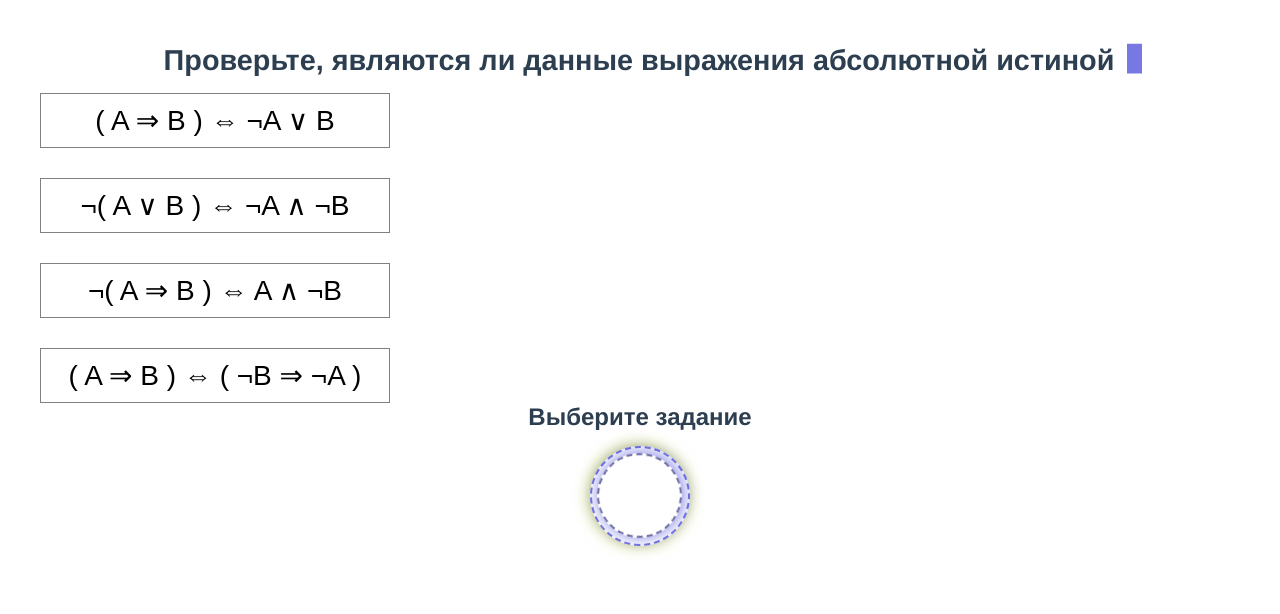
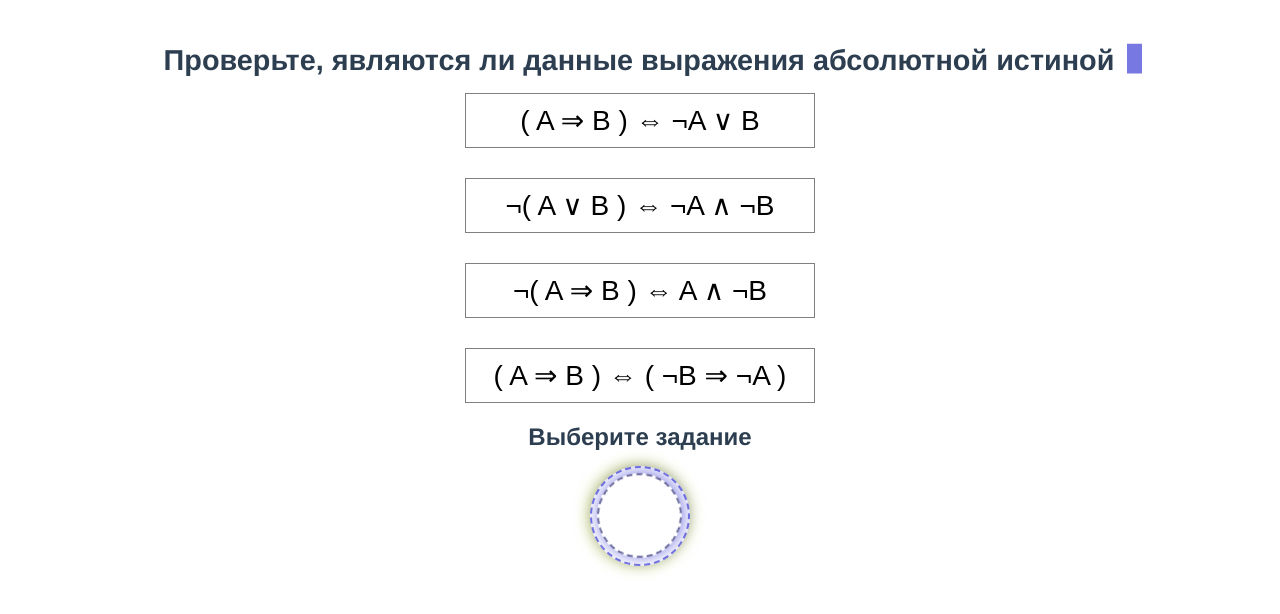
Before and after one commit to elijahmylcev/test_for_math_tables_true, a Vue app: page / in a window 1280 px wide. Shown: the top 614 px of the page. Built offline with nearby package versions, Linux system fonts and the light colour scheme.

Commit message:
update table component

```diff
--- a/src/components/Solution.vue
+++ b/src/components/Solution.vue
@@ -126,12 +126,14 @@ export default {
 }
 
 input {
+  font-weight: bold;
   padding: 15px 20px;
   border: 1px solid black;
   border-radius: 10px;
 }
 
-Table {
+#table {
   margin-top: 20px;
+  width: 100%;
 }
 </style>
--- a/src/components/general.vue
+++ b/src/components/general.vue
@@ -2,7 +2,7 @@
   <div class="general">
     <h1 class="dsongentom desetungavon">Проверьте, являются ли данные выражения абсолютной истиной</h1>
     <task_list @up="increase" />
-    <Solution :currentTask="currentTask" />
+    <Solution :currentTask="currentTask" class="solution" />
   </div>
 </template>
 
@@ -82,4 +82,8 @@ h1:after {
     width: 35em;
   }
 }
+
+.solution {
+  margin-top: 20px;
+}
 </style>
--- a/src/components/table.vue
+++ b/src/components/table.vue
@@ -54,5 +54,6 @@ input {
   outline: none;
   padding: 5px;
   text-align: center;
+  font-weight: bold;
 }
 </style>
--- a/src/components/tasks_list.vue
+++ b/src/components/tasks_list.vue
@@ -42,8 +42,8 @@ export default {
 .task_list {
   display: flex;
   flex-direction: column;
-  justify-content: flex-start;
+  justify-content: center;
   row-gap: 30px;
-  align-items: flex-start;
+  align-items: center;
 }
 </style>
```
